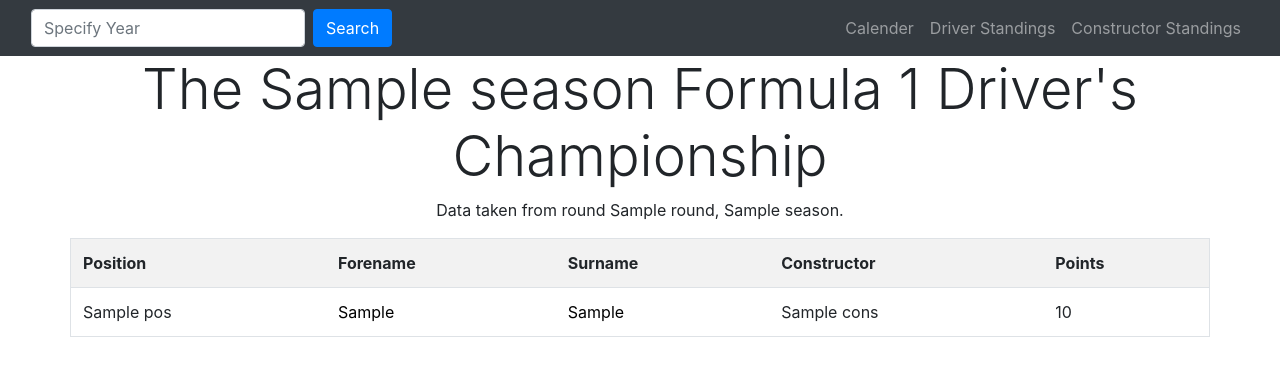
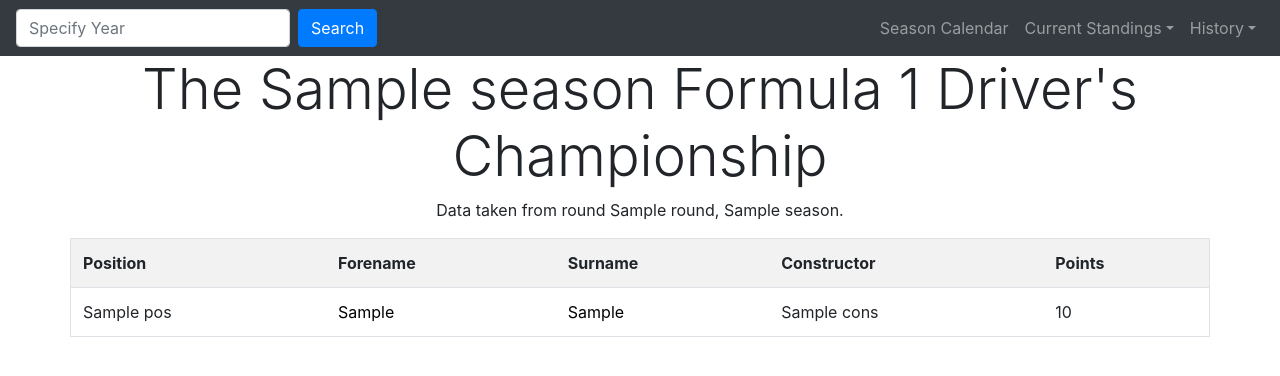
Before and after one commit to jaykybert/F1STATS, a Flask app: template F1STATS/templates/driver_standings.html in a window 1280 px wide. Shown: the top 376 px of the page. Run offline with Flask 2, Linux system fonts and the light colour scheme; the template is opened without the code that fills it: most values are stand-ins (such as "Sample title", 1, 10 or a date in 2020); some libraries are stand-ins or nearby versions.

Commit message:
Updated navbar

```diff
--- a/F1STATS/templates/constructor_history.html
+++ b/F1STATS/templates/constructor_history.html
@@ -1,7 +1,6 @@
 {% extends 'layout.html' %}
 
 {% block navbar %}
-
     <nav class="navbar navbar-expand-md navbar-dark bg-dark sticky-top">
 
         <!-- Search Bar & Button -->
@@ -18,7 +17,6 @@
         <div class="collapse navbar-collapse" id="navbarSupportedContent">
 
             <ul class="navbar-nav ml-auto">
-
                 <li class="nav-item">
                     <a class="nav-link" href="{{ url_for('index') }}">Season Calendar</a>
                 </li>
@@ -42,10 +40,8 @@
                         <a class="dropdown-item" href="{{ url_for('constructor_history') }}">Constructor</a>
                     </div>
                 </li>
+            </ul>
 
-
-            </ul>
         </div>
     </nav>
-
 {% endblock navbar %}
--- a/F1STATS/templates/driver_standings.html
+++ b/F1STATS/templates/driver_standings.html
@@ -1,53 +1,58 @@
 {% extends 'layout.html' %}
 
 {% block navbar %}
-   <!-- Navigation -->
-     <nav class="navbar navbar-expand-md navbar-dark bg-dark sticky-top">
-        <div class="container-fluid">
-            <button class="navbar-toggler" type="button" data-toggle="collapse" data-target="#navbarResponsive">
-                <span class="navbar-toggler-icon"></span>
-            </button>
+    <nav class="navbar navbar-expand-md navbar-dark bg-dark sticky-top">
 
-            <div class="collapse navbar-collapse" id="navbarResponsive">
+        <!-- Search Bar & Button -->
+        <form class="form-inline" action="{{ url_for('index') }}">
+            <input class="form-control mr-sm-2" type="text" name="year" placeholder="Specify Year">
+            <button class="btn btn-primary" type="submit">Search</button>
+        </form>
 
-                <form class="form-inline" action="{{ url_for('index') }}">
-                    <input class="form-control mr-sm-2" type="text" name="year" placeholder="Specify Year">
-                    <button class="btn btn-primary" type="submit">Search</button>
-                </form>
+        <button class="navbar-toggler" type="button" data-toggle="collapse" data-target="#navbarSupportedContent">
+            <span class="navbar-toggler-icon"></span>
+        </button>
 
-                <ul class="navbar-nav ml-auto">
+        <!-- Right-justified Links -->
+        <div class="collapse navbar-collapse" id="navbarSupportedContent">
 
-                    {% if d_standings|length == 0 %}  <!-- Unsuccessful API request. Cannot pass on the year selected. -->
-                        <li class="nav-item">
-                            <a class="nav-link" href="{{ url_for('index') }}">Calender</a></li>
+            <ul class="navbar-nav ml-auto">
+                <li class="nav-item">
+                    <a class="nav-link" href="{{ url_for('index') }}?year={{ d_standings['RoundInfo']['season'] }}">Season Calendar</a>
+                </li>
 
-                        <li class="nav-item">
-                            <a class="nav-link" href="{{ url_for('driver_standings') }}">Driver Standings</a></li>
+                <!-- Standings Dropdown -->
+                <li class="nav-item dropdown">
+                    <a class="nav-link dropdown-toggle" href="#" id="standings_dropdown" role="button" data-toggle="dropdown">Current Standings</a>
+                    <div class="dropdown-menu" aria-labelledby="standings_dropdown">
+                        <a class="dropdown-item" href="{{ url_for('driver_standings') }}?year={{ d_standings['RoundInfo']['season'] }}">Driver</a>
+                        <div class="dropdown-divider"></div>
+                        <a class="dropdown-item" href="{{ url_for('constructor_standings') }}?year={{ d_standings['RoundInfo']['season'] }}">Constructor</a>
+                    </div>
+                </li>
 
-                        <li class="nav-item">
-                            <a class="nav-link" href="{{ url_for('constructor_standings') }}">Constructor Standings</a></li>
+                <!-- History Dropdown -->
+                <li class="nav-item dropdown">
+                    <a class="nav-link dropdown-toggle" href="#" id="history_dropdown" role="button" data-toggle="dropdown">History</a>
+                    <div class="dropdown-menu dropdown-menu-right" aria-labelledby="history_dropdown">
+                        <a class="dropdown-item" href="#">Driver</a>
+                        <div class="dropdown-divider"></div>
+                        <a class="dropdown-item" href="{{ url_for('constructor_history') }}">Constructor</a>
+                    </div>
+                </li>
+            </ul>
 
-                    {% else %}
-                        <li class="nav-item">
-                            <a class="nav-link" href="{{ url_for('index') }}?year={{ d_standings['RoundInfo']['season'] }}">Calender</a></li>
-
-                        <li class="nav-item">
-                            <a class="nav-link" href="{{ url_for('driver_standings') }}?year={{ d_standings['RoundInfo']['season'] }}">Driver Standings</a></li>
-
-                        <li class="nav-item">
-                            <a class="nav-link" href="{{ url_for('constructor_standings') }}?year={{ d_standings['RoundInfo']['season'] }}">Constructor Standings</a></li>
-                    {% endif %}
-                </ul>
-            </div>
         </div>
     </nav>
 {% endblock navbar %}
+
 
 {% block page_content %}
     <div class="page_header text-center">
         {% if d_standings|length == 0 %}
              <div class="alert alert-danger" role="alert">
                 Sorry, we had trouble finding the driver standings.
+                 The server may be down, or this information may not be available.
              </div>
         {% else %}
             <h1 class="display-4">The {{ d_standings['RoundInfo']['season'] }} Formula 1 Driver's Championship</h1>
```
Also changed, not shown: F1STATS/templates/calender.html (+30 -13 lines), F1STATS/templates/constructor_standings.html (+29 -25 lines), F1STATS/templates/qualifying.html (+30 -25 lines), F1STATS/templates/race.html (+30 -25 lines).
